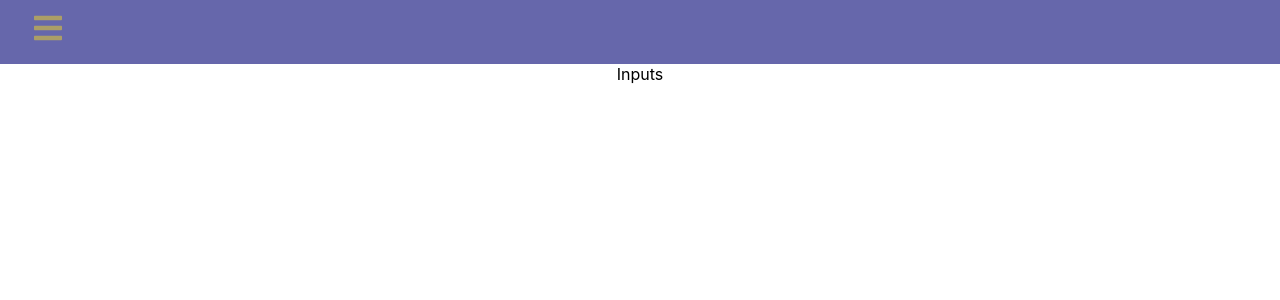
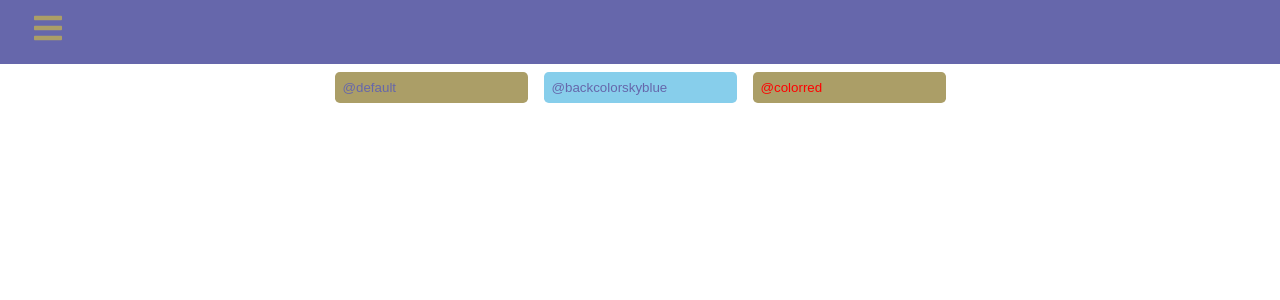
Before and after one commit to dannyp0930/styeld-component, a React (Create React App) app: page /inputs in a window 1280 px wide. Shown: the top 300 px of the page. Built offline with nearby package versions, Linux system fonts and the light colour scheme.

Commit message:
FEAT: Inputs

```diff
--- a/src/components/Inputs/Inputs.js
+++ b/src/components/Inputs/Inputs.js
@@ -1,5 +1,11 @@
+import { Input } from "./Styles";
+
 export function Inputs() {
   return (
-    <div>Inputs</div>
+    <div>
+      <Input defaultValue="@default" type="text"/>
+      <Input defaultValue="@backcolorskyblue" type="text" backColor="skyblue"/>
+      <Input defaultValue="@colorred" type="text" inputColor="red"/>
+    </div>
   )
 }
--- a/src/components/Inputs/Styles.js
+++ b/src/components/Inputs/Styles.js
@@ -0,0 +1,14 @@
+import styled from "styled-components";
+
+export const Input = styled.input`
+  padding: 0.5rem;
+  margin: 0.5rem;
+  color: ${props => props.inputColor || "#6667AB"};
+  background: ${props => props.backColor || "#AB9E67"};
+  border: none;
+  border-radius: 0.3rem;
+
+  :focus {
+    outline: 0.15rem solid #6667AB;
+  };
+`
```
